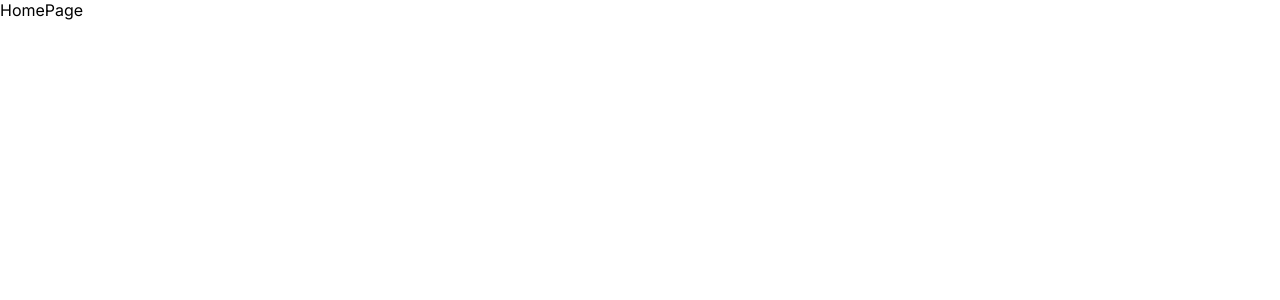
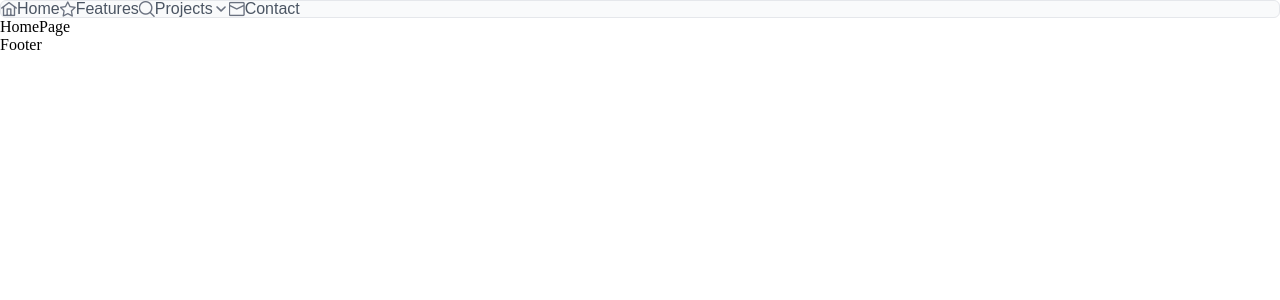
Before and after one commit to Guillermo-Lescano/Challenge-CRUD-Dux, a Next.js app: page / in a window 1280 px wide. Shown: the top 300 px of the page. Built offline with nearby package versions, Linux system fonts and the light colour scheme; a web font is replaced by a local one.

Commit message:
creacion base de componentes navigation y footer

```diff
--- a/src/app/layout.tsx
+++ b/src/app/layout.tsx
@@ -1,13 +1,9 @@
-import type { Metadata } from "next";
-import { Inter } from "next/font/google";
+import Navigation from "@/components/Navigation";
+import Footer from "@/components/Footer";
+
 import "./globals.css";
+import "primereact/resources/themes/lara-light-cyan/theme.css";
 
-const inter = Inter({ subsets: ["latin"] });
-
-export const metadata: Metadata = {
-  title: "Create Next App",
-  description: "Generated by create next app",
-};
 
 export default function RootLayout({
   children,
@@ -16,7 +12,11 @@ export default function RootLayout({
 }>) {
   return (
     <html lang="en">
-      <body className={inter.className}>{children}</body>
+      <body>
+        <Navigation />
+          {children}
+        <Footer />
+      </body>
     </html>
   );
 }
--- /dev/null
+++ b/src/components/Footer.tsx
@@ -0,0 +1,11 @@
+import React from 'react'
+
+type Props = {}
+
+const Footer = (props: Props) => {
+  return (
+    <div>Footer</div>
+  )
+}
+
+export default Footer
--- /dev/null
+++ b/src/components/Navigation.tsx
@@ -0,0 +1,65 @@
+import React from 'react'
+import { Menubar } from 'primereact/menubar';
+import { MenuItem } from 'primereact/menuitem';
+import 'primereact/resources/themes/saga-blue/theme.css';  // Tema de PrimeReact
+import 'primereact/resources/primereact.min.css';          // Estilos principales de PrimeReact
+import 'primeicons/primeicons.css';                        // Iconos de PrimeReact
+
+type Props = {}
+
+const Navigation = (props: Props) => {
+    const items: MenuItem[] = [
+        {
+            label: 'Home',
+            icon: 'pi pi-home'
+        },
+        {
+            label: 'Features',
+            icon: 'pi pi-star'
+        },
+        {
+            label: 'Projects',
+            icon: 'pi pi-search',
+            items: [
+                {
+                    label: 'Components',
+                    icon: 'pi pi-bolt'
+                },
+                {
+                    label: 'Blocks',
+                    icon: 'pi pi-server'
+                },
+                {
+                    label: 'UI Kit',
+                    icon: 'pi pi-pencil'
+                },
+                {
+                    label: 'Templates',
+                    icon: 'pi pi-palette',
+                    items: [
+                        {
+                            label: 'Apollo',
+                            icon: 'pi pi-palette'
+                        },
+                        {
+                            label: 'Ultima',
+                            icon: 'pi pi-palette'
+                        }
+                    ]
+                }
+            ]
+        },
+        {
+            label: 'Contact',
+            icon: 'pi pi-envelope'
+        }
+    ];
+
+    return (
+        <div className="card">
+            <Menubar model={items} />
+        </div>
+    )
+}
+
+export default Navigation
```
